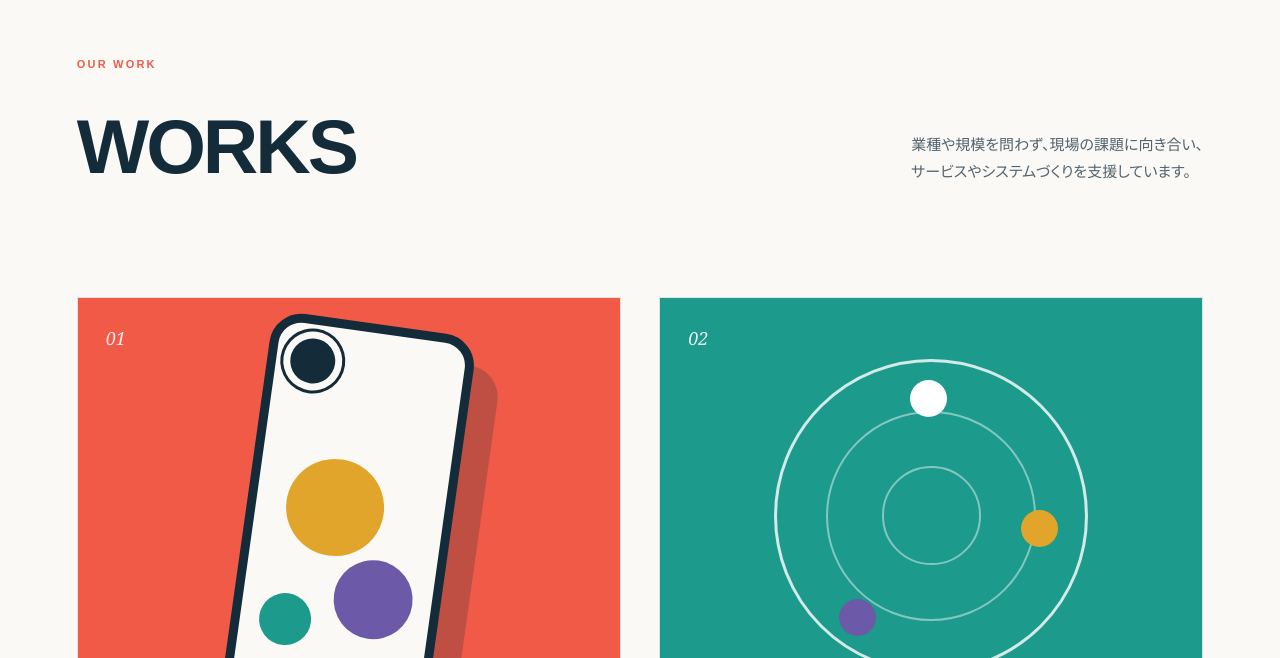
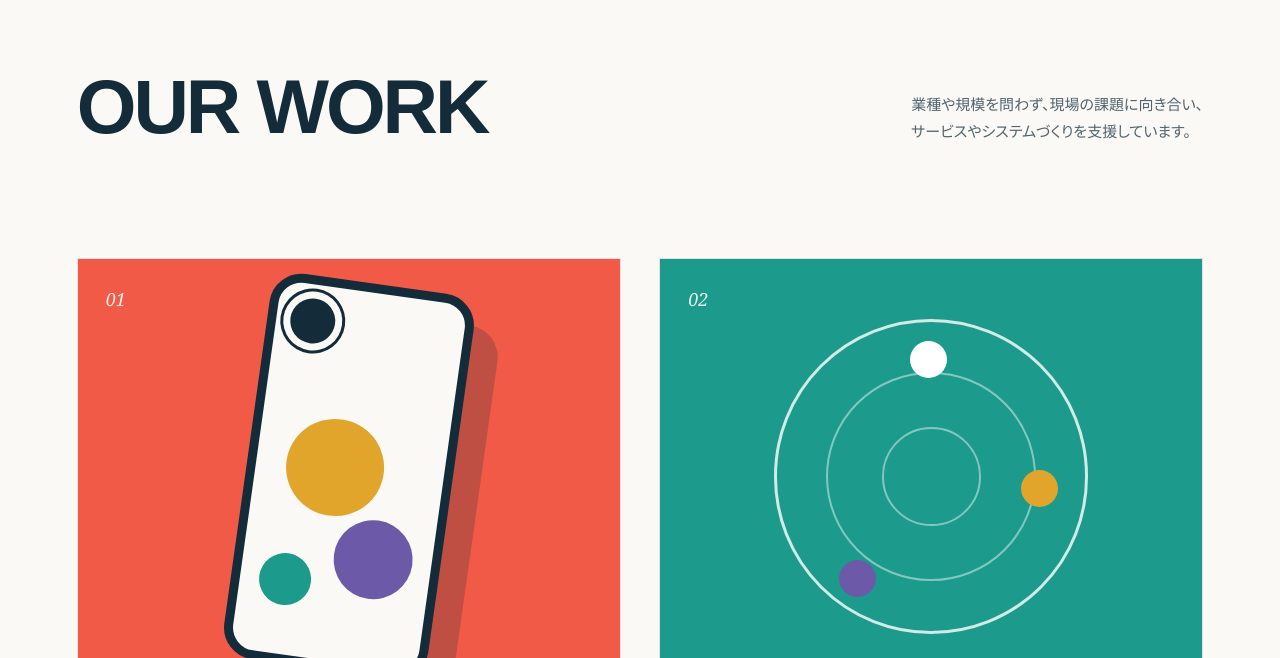
Before and after one commit to kenta-wakasa/detarame-web, a plain HTML site: page index.html in a window 1280 px wide. Shown: the part 2097-2755 px from the top of the page. Drawn offline with Linux system fonts and the light colour scheme.

Commit message:
Use Our Work consistently

```diff
--- a/index.html
+++ b/index.html
@@ -27,7 +27,7 @@
     </a>
     <nav aria-label="ページ内ナビゲーション">
       <a href="#vision">VISION</a>
-      <a href="#works">WORKS</a>
+      <a href="#works">OUR WORK</a>
       <a href="#company">COMPANY</a>
       <a href="#contact">CONTACT</a>
     </nav>
@@ -75,8 +75,7 @@
     <section class="works section" id="works" aria-labelledby="works-title">
       <div class="section-heading works-heading">
         <div>
-          <p class="eyebrow">OUR WORK</p>
-          <h2 id="works-title">WORKS</h2>
+          <h2 id="works-title">OUR WORK</h2>
         </div>
         <p>業種や規模を問わず、現場の課題に向き合い、<br>サービスやシステムづくりを支援しています。</p>
       </div>
```
